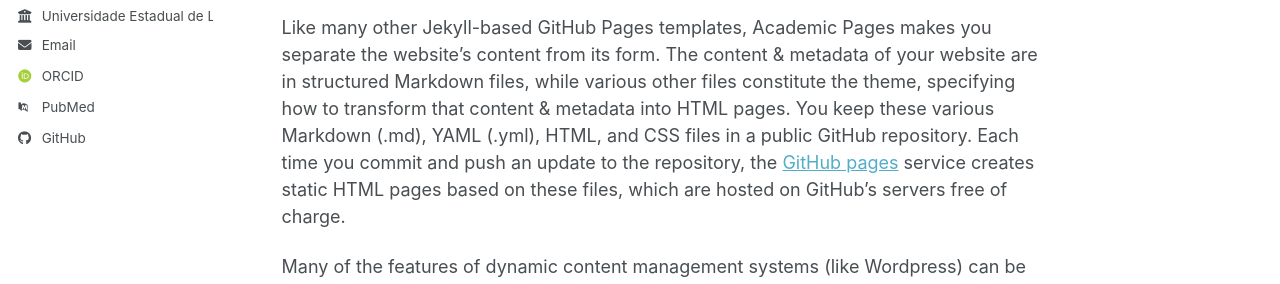
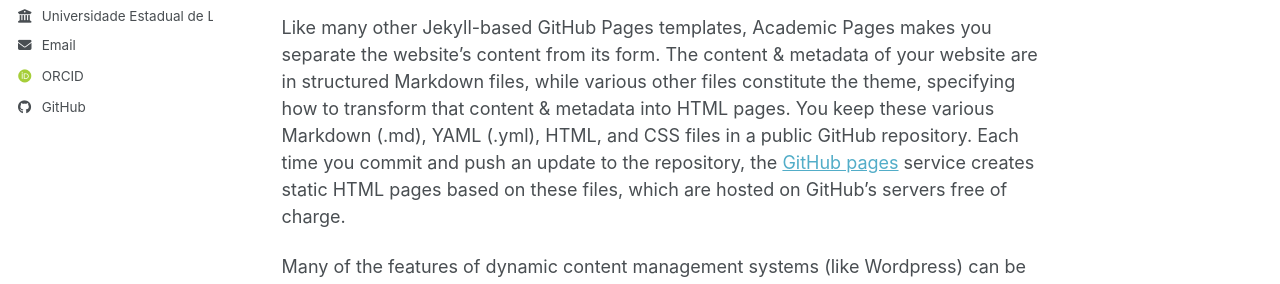
Before and after one commit to gabrielmglh/gabrielmglh.github.io, a Jekyll site: the page built from _pages/about.md, in a window 1280 px wide. Shown: the part 522-806 px from the top of the page. Built offline with Jekyll 4.4.1, drawn with Linux system fonts in a browser that asks for light colours; some web fonts are replaced; a script bundle is joined from its source files by our own code; library files that are not in the unit come from our copies.

Commit message:
Update _config.yml

```diff
--- a/_config.yml
+++ b/_config.yml
@@ -41,7 +41,7 @@
   orcid            : "https://orcid.org/0009-0001-5207-5667"
   semantic         : # URL
   ssrn             : # URL
-  pubmed           : ""
+  pubmed           : #
   researchgate     : # URL
   scopus           : # URL
   zotero           : # URL
```
